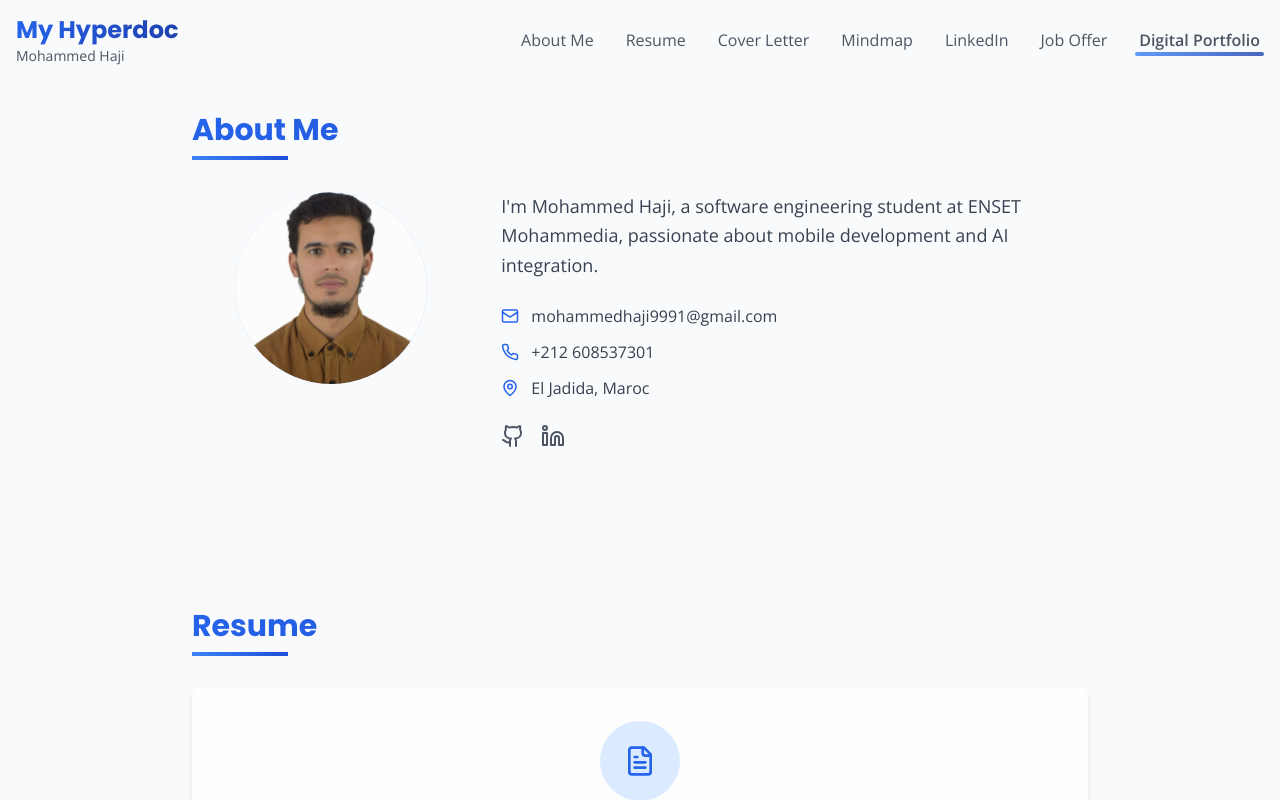
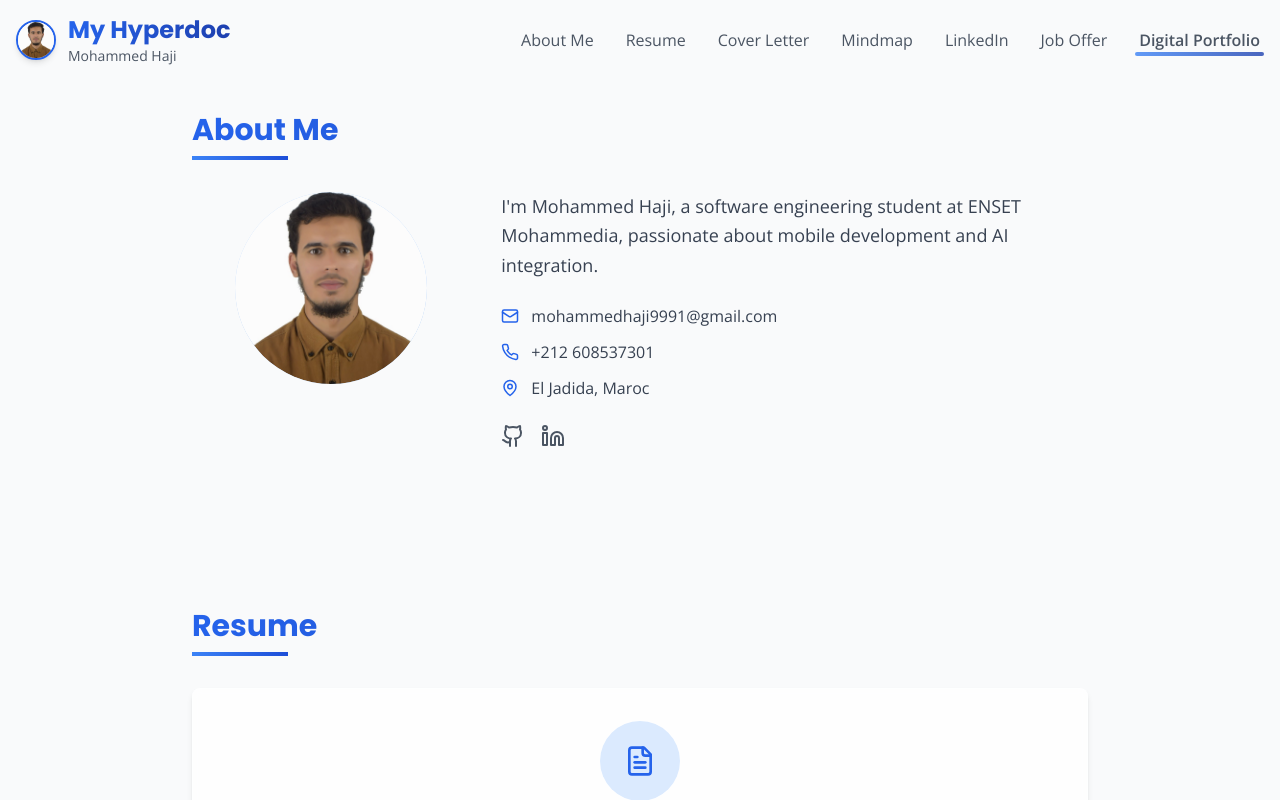
Before and after one commit to MOHAJII/Hyperdoc, a React (Vite) app: page / in a window 1280 px wide. Shown: the top 800 px of the page. Built offline with nearby package versions, Linux system fonts and the light colour scheme.

Commit message:
feat: add profile image to Header component and adjust layout

```diff
--- a/src/components/Header.tsx
+++ b/src/components/Header.tsx
@@ -60,9 +60,16 @@ const Header = () => {
     >
       <div className="container mx-auto px-4">
         <div className="flex justify-between items-center h-16 md:h-20">
-          <div>
-            <h1 className="text-2xl font-bold font-heading text-transparent bg-clip-text bg-gradient-to-r from-blue-600 to-blue-800">My Hyperdoc</h1>
-            <p className="text-sm text-gray-600">Mohammed Haji</p>
+          <div className="flex items-center space-x-3">
+            <img
+              src="./images/profile.jpg"
+              alt="Profile"
+              className="w-10 h-10 rounded-full shadow-md border-2 border-blue-600 object-cover"
+            />
+            <div>
+              <h1 className="text-2xl font-bold font-heading text-transparent bg-clip-text bg-gradient-to-r from-blue-600 to-blue-800">My Hyperdoc</h1>
+              <p className="text-sm text-gray-600">Mohammed Haji</p>
+            </div>
           </div>
 
           <nav className="hidden md:block">
@@ -100,7 +107,7 @@ const Header = () => {
                   <button
                     onClick={() => scrollTo(section.id)}
                     className={`cursor-pointer text-gray-600 hover:text-transparent hover:bg-clip-text hover:bg-gradient-to-r hover:from-blue-600 hover:to-blue-800 transition-colors duration-200 w-full text-left py-2 relative px-1
-                      ${activeSection === section.id ? 'text-blue-700 font-bold after:content-[""] after:absolute after:left-0 after:right-0 after:-bottom-1 after:h-1 after:rounded-full after:bg-gradient-to-r after:from-blue-500 after:to-blue-800 after:opacity-80' : ''}`}
+                      ${activeSection === section.id ? 'text-blue-700 font-bold after:content-[\'\'] after:absolute after:left-0 after:right-0 after:-bottom-1 after:h-1 after:rounded-full after:bg-gradient-to-r after:from-blue-500 after:to-blue-800 after:opacity-80' : ''}`}
                     style={{ zIndex: 1 }}
                   >
                     {section.name}
```
